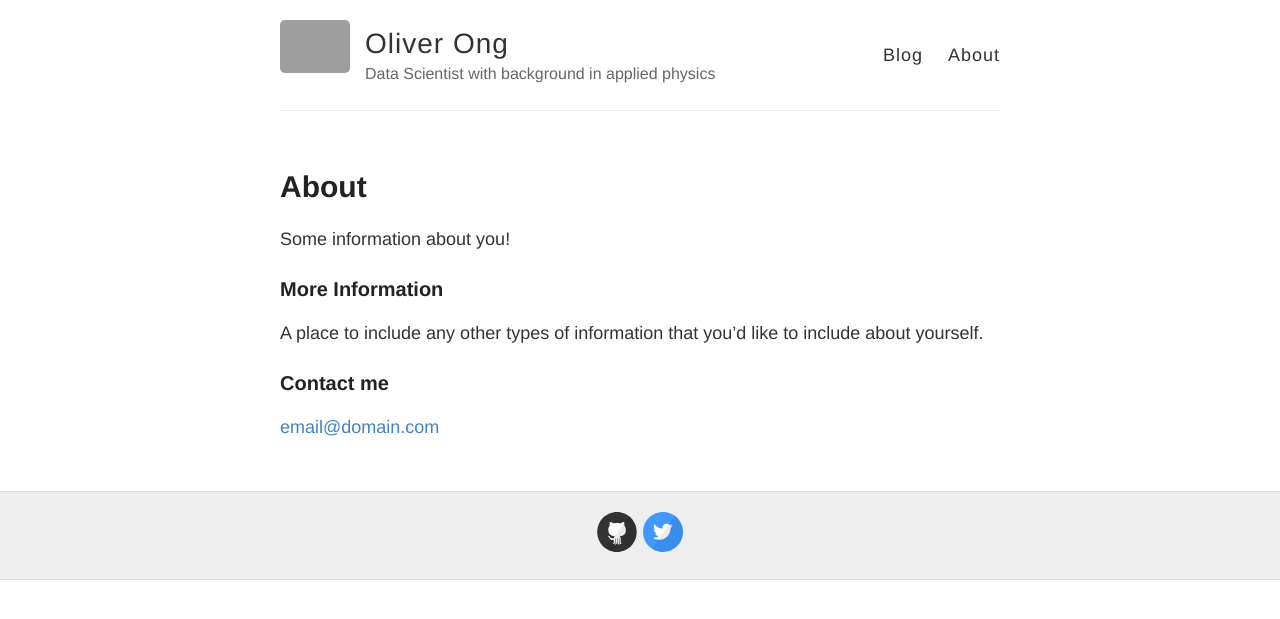
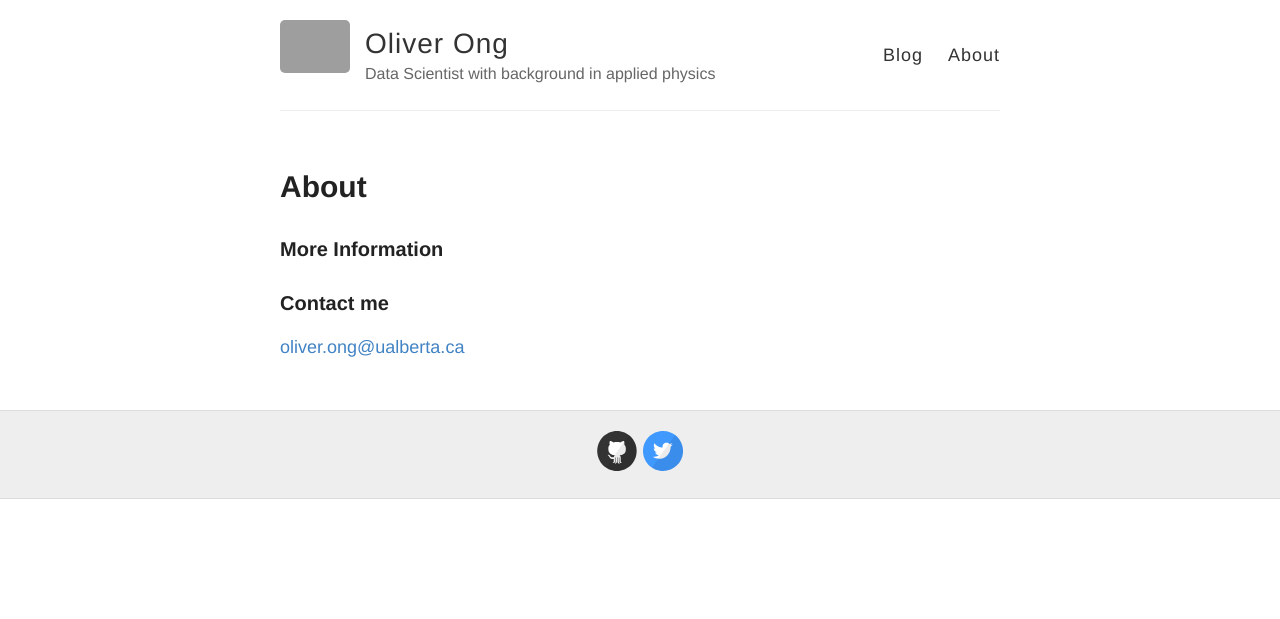
Before and after one commit to oliver-ong/oliver-ong.github.io, a Jekyll site: the page built from about.md, in a window 1280 px wide. Shown: the top 619 px of the page. Built offline with Jekyll 4.4.1, drawn with Linux system fonts in a browser that asks for light colours; grey boxes are pictures that could not be loaded.

Commit message:
Update about.md

```diff
--- a/about.md
+++ b/about.md
@@ -4,12 +4,8 @@
 permalink: /about/
 ---
 
-Some information about you!
-
 ### More Information
-
-A place to include any other types of information that you'd like to include about yourself.
 
 ### Contact me
 
-[email@domain.com](mailto:email@domain.com)
+[oliver.ong@ualberta.ca](mailto:oliver.ong@ualberta.ca)
```
